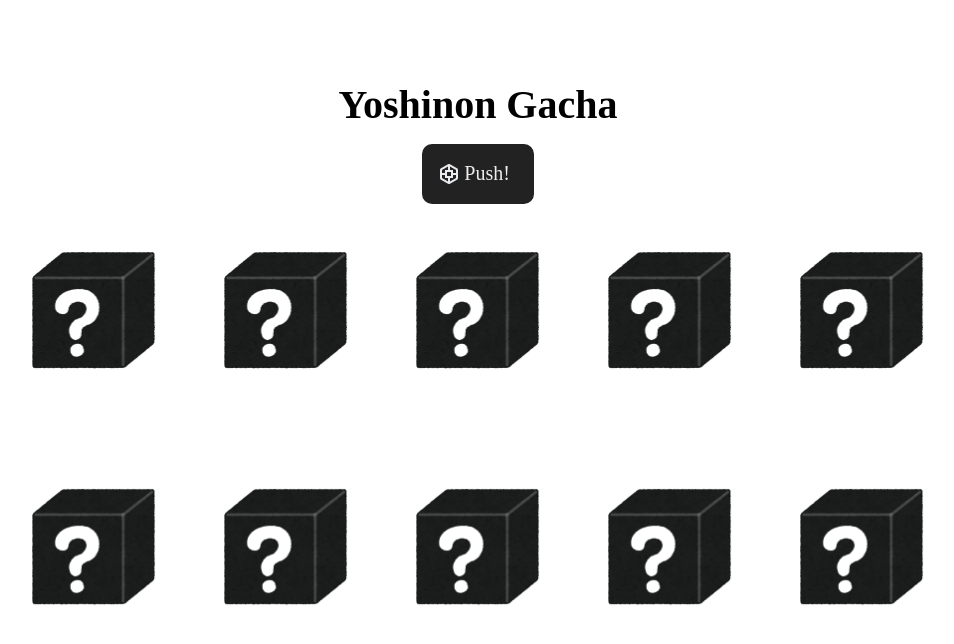
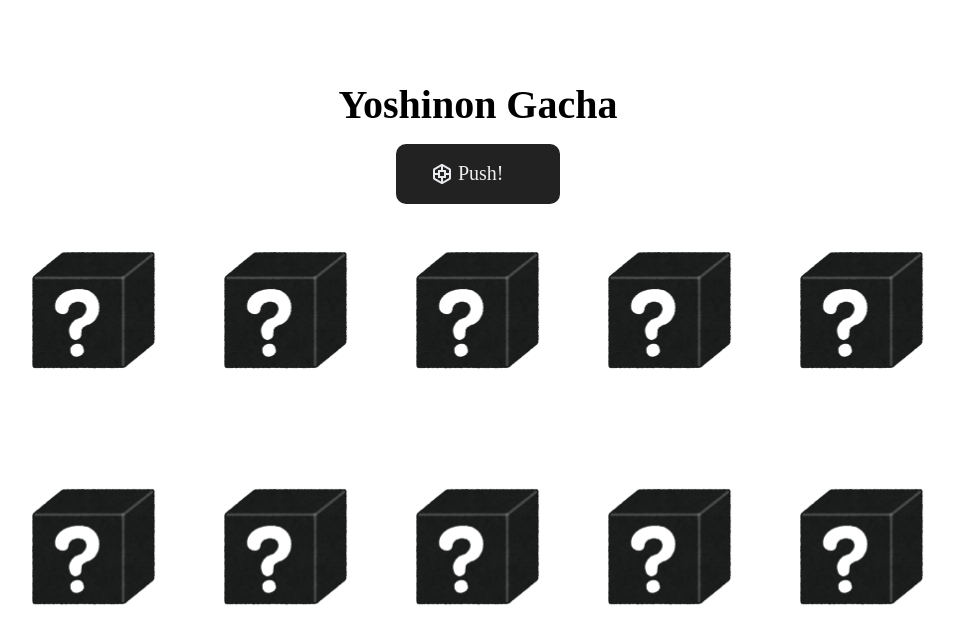
Before and after one commit to Twil3akine/Takashi-Gacha, a React (Vite) app in the folder frontend/: page / in a window 1280 px wide. Shown: the top 644 px of the page, without its empty margins (162-1116 px from the left). Built offline with nearby package versions, Linux system fonts and the light colour scheme; a web font is replaced by a local one.

Commit message:
may fixed bugs

```diff
--- a/frontend/src/App.tsx
+++ b/frontend/src/App.tsx
@@ -7,7 +7,7 @@ function App() {
   const [loading, setLoading] = useState(false);
 
   const fetchImages = async () => {
-    setImages(Array(10).fill('/public/img/box.png'));
+    setImages(Array(10).fill('../public/img/box.png'));
     setLoading(true);
     document.querySelectorAll(".rare").forEach((elm) => elm.classList.remove("rare"));
     document.querySelectorAll(".cute").forEach((elm) => elm.classList.remove("cute"));
@@ -20,8 +20,7 @@ function App() {
 
         // バックエンドAPIにリクエストを送信
         const response = await fetch(
-          'https://229aaa07-yoshinon-gacha-proxy.twil3akine.workers.dev//api/proxy?url=https://web.wakayama-u.ac.jp/~yoshino/' // 本番環境
-          // 'http://localhost:8787/api/proxy?url=https://web.wakayama-u.ac.jp/~yoshino/' // テスト環境
+          'https://yoshinon-gacha-proxy.twil3akine.workers.dev/api/proxy?url=https://web.wakayama-u.ac.jp/~yoshino/' // 本番環境
         );
         const html = await response.text(); // HTMLを文字列として取得
 
@@ -59,7 +58,7 @@ function App() {
               disabled={loading}
               className='button'
       >
-        {!loading ? <img src='/public/img/borg.svg' alt='not loading' className='icon' /> : <img src='/public/img/refresh.svg' alt='loading' className='loading icon' />}
+        {!loading ? <img src='../public/img/borg.svg' alt='not loading' className='icon' /> : <img src='../public/img/refresh.svg' alt='loading' className='loading icon' />}
         {loading ? 'Loading...' : 'Push!'}
       </button>
       <div className='imageContainer'
--- a/frontend/src/style.css
+++ b/frontend/src/style.css
@@ -23,8 +23,8 @@
 
 .button {
     width: auto;
-    padding-left: 1%;
-    padding-right: 2%;
+    padding-left: 2.5%;
+    padding-right: 4.5%;
     padding: auto;
     height: 3em;
     background-color: #222;
```
